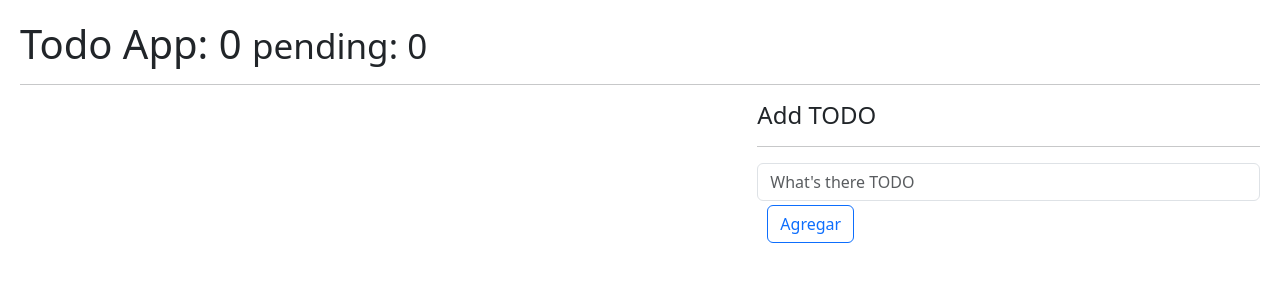
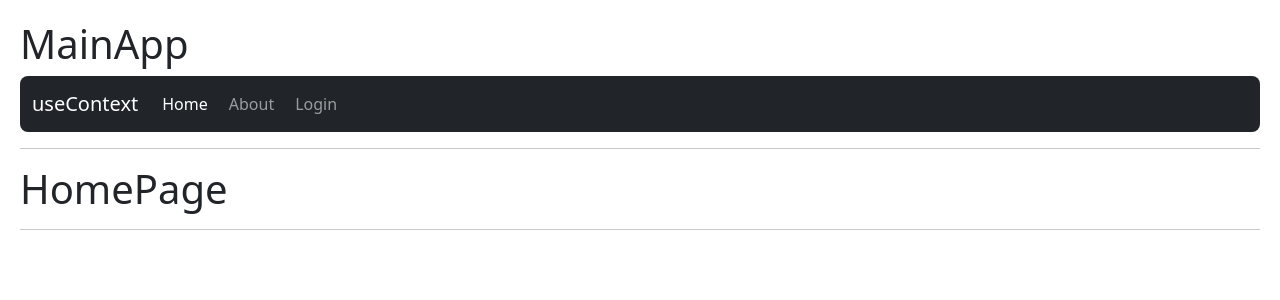
Before and after one commit to GonzaVG2022/Hooks-app, a React (Vite) app: page / in a window 1280 px wide. Shown: the top 300 px of the page. Built offline with nearby package versions, Linux system fonts and the light colour scheme.

Commit message:
Test MainApp

```diff
--- a/src/09-useContext/HomePage.jsx
+++ b/src/09-useContext/HomePage.jsx
@@ -8,7 +8,7 @@ export const HomePage = () => {
 
   return (
     <>
-        <h1>HomePge <small>{ user?.name }</small> </h1>
+        <h1>HomePage <small>{ user?.name }</small> </h1>
         <hr />
         <pre aria-label="pre">
           { JSON.stringify( user, null, 3 ) }
--- a/src/main.jsx
+++ b/src/main.jsx
@@ -13,15 +13,15 @@ import { BrowserRouter } from 'react-router-dom'
 // import { Padre } from './07-tarea-memo/Padre';
 // import { Layout } from './05-useLayoutEffect/Layout'
  import { TodoApp } from './08-useReducer/TodoApp'
-// import { MainApp } from './09-useContext/MainApp'
+import { MainApp } from './09-useContext/MainApp'
 
 
 
 
 ReactDOM.createRoot(document.getElementById('root')).render(
   <BrowserRouter>
-     <TodoApp/>
-    {/* <MainApp/> */}
+     {/* <TodoApp/> */}
+    <MainApp/>
     {/* <MultipleCustomHooks/> */}
   </BrowserRouter>
 
```
Also changed, not shown: 1 other file (tests, documents, lock files or other folders).
